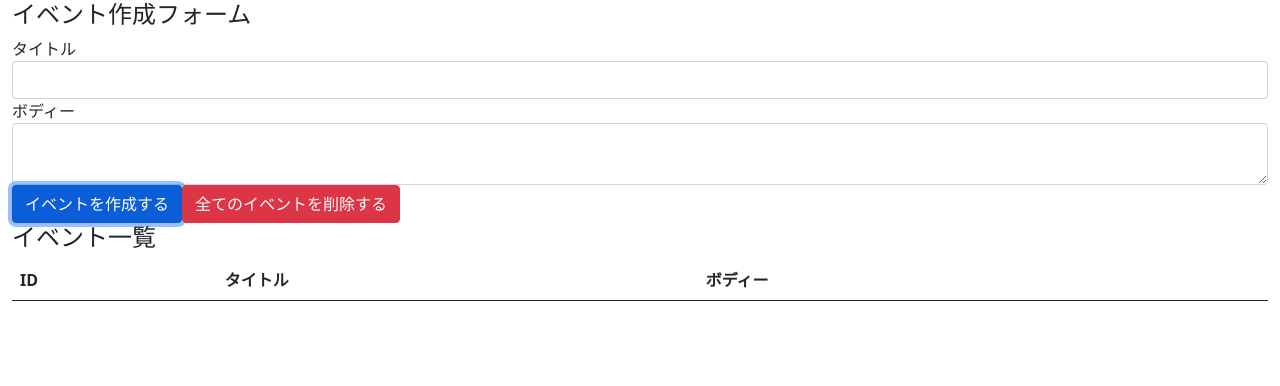
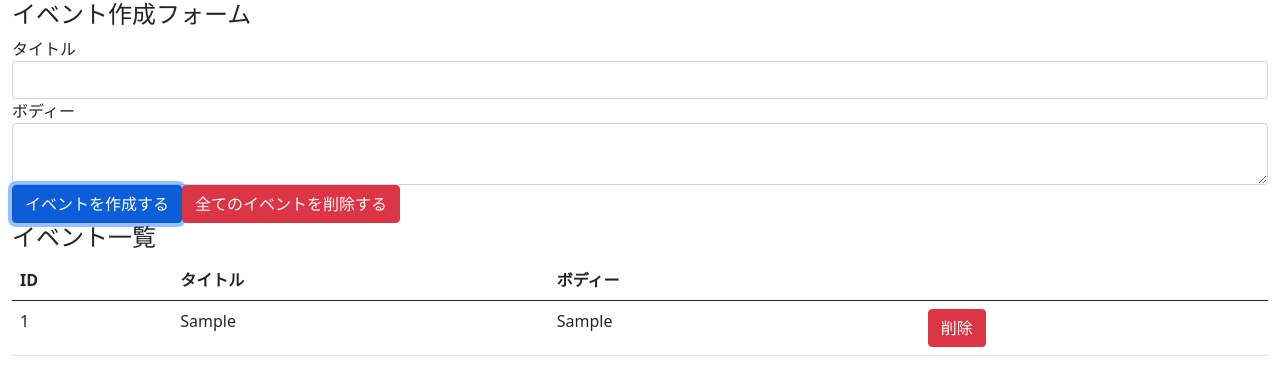
Before and after one commit to london-newyork/hooks-redux-test, a React (Create React App) app: page / in a window 1280 px wide. Both pictures are taken after typing "Sample", "Sample" into the empty fields and a click on the button "イベントを作成する". Shown: the top 386 px of the page. Built offline with nearby package versions, Linux system fonts and the light colour scheme.

Commit message:
display events, refactor and implement remove button

```diff
--- /dev/null
+++ b/src/components/Event.jsx
@@ -0,0 +1,20 @@
+import React from 'react'
+
+const Event = ({dispatch,event}) => {
+    const id = event.id
+    const handleClickDeleteButton = () => {
+        dispatch({ type: 'DELETE_EVENT', id })
+    }
+
+    return (
+    <tr>
+        {/* indexをtrにつけていたが、MakeFormのJSX内<Event/>にindexをつけているので、こちらのtrにつけても意味がない */}
+        <td>{id}</td>
+        <td>{event.title}</td>
+        <td>{event.body}</td>
+        <td><button type="button" className="btn btn-danger" onClick={handleClickDeleteButton}>削除</button></td>
+    </tr>
+    )
+}
+
+export default Event
--- a/src/components/MakeForm.jsx
+++ b/src/components/MakeForm.jsx
@@ -1,6 +1,7 @@
 import React, { useReducer,useState } from "react"
 import 'bootstrap/dist/css/bootstrap.min.css';
 import reducer from '../reducers'
+import Event from "./Event";
 
 const MakeForm = () => {
     const [state, dispatch] = useReducer(reducer, [])
@@ -48,6 +49,7 @@
                     </tr>
                     </thead>
                     <tbody>
+                        {state.map ((event, index) => (<Event key = {index} event={event} dispatch={dispatch}/>))}
                     </tbody>
                 </table>
             </div>
--- a/src/reducers/index.js
+++ b/src/reducers/index.js
@@ -30,7 +30,7 @@
             const id = length === 0 ? 1: state[length -1].id +1
             return [...state, { id, ...event }]//id:id ← id と短縮
         case 'DELETE_EVENT':
-            return state
+            return state.filter(event => event.id !== action.id)
         case 'DELETE_ALL_EVENTS':
             return []
         default:
```
